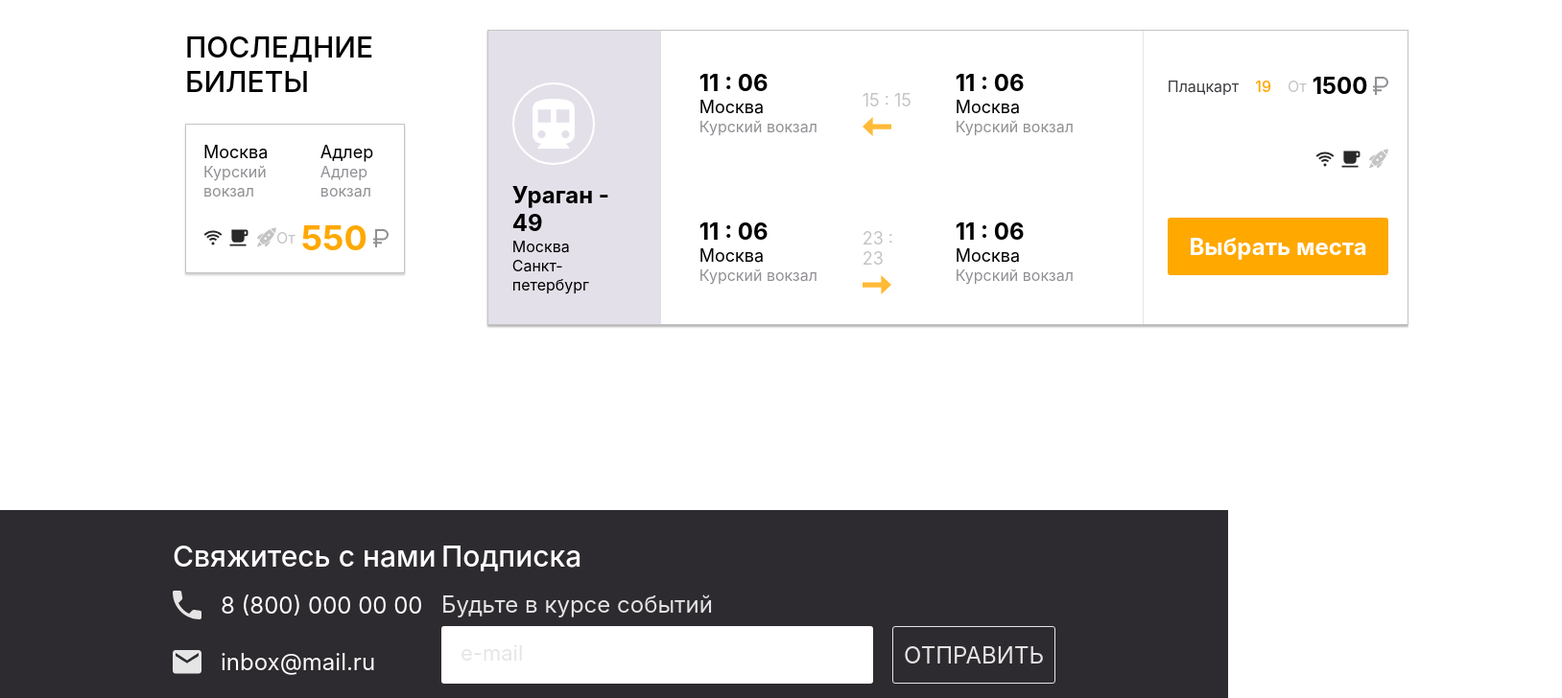
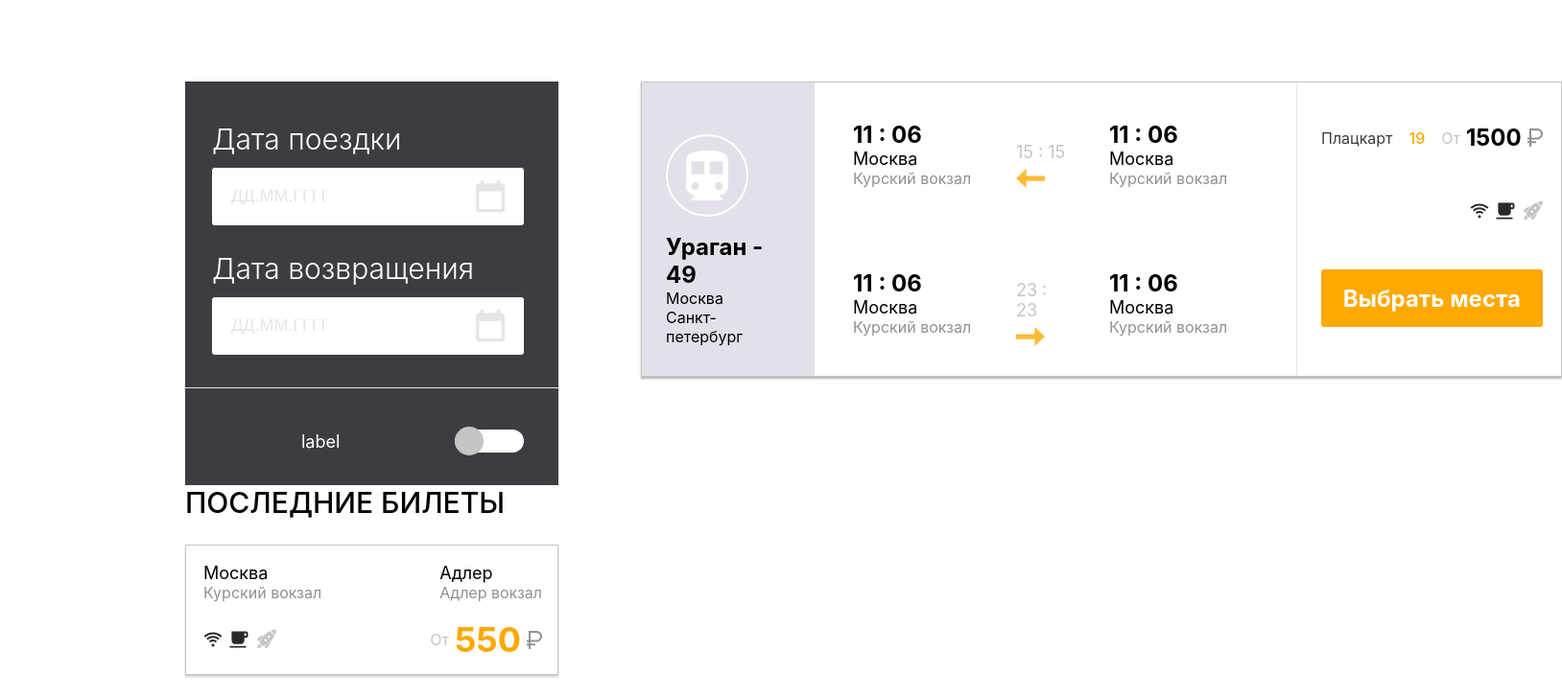
Before and after one commit to EvgeniyPryanichnikov/fe-diplom, a React (Create React App) app: page / in a window 1280 px wide. Shown: the part 660-1388 px from the top of the page at 96% size, 1628 px wide, since content can reach past the window. Built offline with nearby package versions, Linux system fonts and the light colour scheme; no server answers.

Commit message:
create switch-input(in process..)

```diff
--- a/src/App.css
+++ b/src/App.css
@@ -17,9 +17,13 @@ p {
   font-weight: 400;
 }
 
-input, button, a {
+button, a {
   all: unset;
   box-sizing: border-box
+}
+
+input {
+  border: none;
 }
 
 button {
--- a/src/components/Ui/DateSelect/DateSelect.jsx
+++ b/src/components/Ui/DateSelect/DateSelect.jsx
@@ -1,11 +1,12 @@
 import React, { useState } from  "react";
 import Calendar from 'react-calendar';
+import calendar from '../../../icons/calendar.svg'
 import 'react-calendar/dist/Calendar.css';
 import s from "./DateSelect.module.scss";
 
 
 const DateSelect = (props) => {
-  const {icon} = props
+  const label = props.label
   const [isOpen, setIsOpen] = useState(false);
   const [date, setDate] = useState(new Date());
   const [inputDate, setInputDate] = useState("");
@@ -37,6 +38,12 @@ const DateSelect = (props) => {
 
   return (
     <div className={s.select}>
+      {label &&
+        <p className={s.label}>
+          {label}
+        </p>
+      }
+
       <div className={s.inputContainer}>
         <input
           className={s.input}
@@ -47,11 +54,11 @@ const DateSelect = (props) => {
         />
 
         <button onClick={toggleCalendar}>
-          <img src={icon} alt="calendar" />
+          <img src={calendar} alt="calendar" />
         </button>
       </div>
 
-      {isOpen && <Calendar value={date} onChange={convertDate}/>}
+      {isOpen && <Calendar className={s.calendar} value={date} onChange={convertDate}/>}
     </div>
   );
 };
--- a/src/components/Ui/DateSelect/DateSelect.module.scss
+++ b/src/components/Ui/DateSelect/DateSelect.module.scss
@@ -1,5 +1,13 @@
 .select {
   position: relative;
+
+  .label {
+    color: #fff;
+    font-size: 30px;
+    font-weight: 300;
+    line-height: 35px;
+    margin-bottom: 12px;
+  }
 
   .inputContainer {
     display: flex;
@@ -22,11 +30,15 @@
     .icon {
       width: 25px;
     }
+
+    .calendar {
+      position: absolute;
+      top: 10px;
     }
-}
-// react-calendar re-style
 
     .react-calendar {
+      position: absolute;
+      top: 10px;
       width: 350px;
       max-width: 100%;
       background: white;
@@ -35,6 +47,21 @@
       font-family: Arial, Helvetica, sans-serif;
       line-height: 1.125em;
     }
+  }
+}
+// react-calendar re-style
+
+// .react-calendar {
+//   position: absolute;
+//   top: 10px;
+//   width: 350px;
+//   max-width: 100%;
+//   background: white;
+//   border: none;
+//   border-radius: 3px;
+//   font-family: Arial, Helvetica, sans-serif;
+//   line-height: 1.125em;
+// }
 
 .react-calendar--doubleView {
   width: 700px;
--- /dev/null
+++ b/src/components/Ui/SwitchInput/SwitchInput.jsx
@@ -0,0 +1,15 @@
+import React from 'react'
+import s from './SwitchInput.module.scss'
+
+const SwitchInput = ({ input, meta, label, disabled, className, icon }) => {
+  return (
+    <label className={s.switchInput}>
+      <img src={icon} alt="" />
+      <input type='checkbox'/>
+      <span className={s.label}>{'label'}</span>
+      <span className={s.control}></span>
+  </label>
+  )
+}
+
+export default SwitchInput
--- /dev/null
+++ b/src/components/Ui/SwitchInput/SwitchInput.module.scss
@@ -0,0 +1,62 @@
+.switchInput {
+  cursor: pointer;
+  margin: 0;
+  display: grid;
+  grid-template-columns: 20px 23fr 10fr;
+  align-items: center;
+  gap: 33px;
+  user-select: none;
+
+  .control {
+    display: inline-block;
+    background: #FFF;
+    border-radius: 16px;
+    width: 72px;
+    height: 24px;
+    position: relative;
+    vertical-align: middle;
+    transition: background 0.25s;
+    flex-shrink: 0;
+
+    &::before,
+    &::after {
+      content: '';
+    }
+
+    &::before {
+      width: 30px;
+      height: 30px;
+      display: block;
+      background: #C4C4C4;
+      border-radius: 50%;
+      position: absolute;
+      top: -3px;
+      left: 0px;
+      transition: left 0.25s;
+    }
+  }
+
+  input[type='checkbox'] {
+    position: absolute;
+    visibility: hidden;
+    margin: 0;
+
+    &:not(:disabled):checked + span + span {
+      background: #FCDC9D;
+    }
+
+    &:disabled:checked + span {
+      background: #FCDC9D;
+    }
+
+    &:checked + span + span::before {
+      left: 46px;
+      background:#FFA800;
+    }
+  }
+
+  .label {
+    color: #FFF;
+    font-size: 18px;
+  }
+}
--- a/src/components/common/Travel-form/Travel-form.jsx
+++ b/src/components/common/Travel-form/Travel-form.jsx
@@ -1,7 +1,6 @@
 import {React, useState} from 'react'
 
 import s from './Travel-form.module.scss'
-import calendar from '../../../icons/calendar.svg'
 import geolocation from '../../../icons/geolocation.svg'
 import { getCities } from "../../../api/cities";
 import CitySelect from '../../Ui/CitySelect/CitySelect'
@@ -51,9 +50,9 @@ const TravelForm = ({isRow}) => {
 					</p>
 
 					<div className={s.dateFields}>
-						<DateSelect icon={calendar} />
+						<DateSelect />
 
-						<DateSelect icon={calendar} />
+						<DateSelect  />
 					</div>
 				</div>
 			</div>
--- a/src/components/global/Tickets-content/Tickets-content.jsx
+++ b/src/components/global/Tickets-content/Tickets-content.jsx
@@ -3,13 +3,17 @@ import React from 'react'
 import s from './Tickets-content.module.scss'
 
 import TrainsList from './Train-selection/Trains-list/Trains-list'
+import TrainForm from './Train-selection/Train-form/Train-form'
 import LastTickets from './Train-selection/Last-tickets/Last-tickets'
 
 const TicketsContent = () => {
   return (
     <div className={s.ticketsContent}>
+       <div className={s.sidebar}>
+          <TrainForm />
 
-      <LastTickets />
+          <LastTickets />
+      </div>
 
       <TrainsList />
     </div>
--- /dev/null
+++ b/src/components/global/Tickets-content/Train-selection/Train-form/Train-form.jsx
@@ -0,0 +1,22 @@
+import React from 'react'
+import s from './Train-form.module.scss'
+import DateSelect from '../../../../Ui/DateSelect/DateSelect'
+import SwitchInput from '../../../../Ui/SwitchInput/SwitchInput'
+
+const TrainForm = () => {
+  return (
+    <div className={s.trainForm}>
+      <div className={s.dateGroup}>
+        <DateSelect label={'Дата поездки'}/>
+
+        <DateSelect label={'Дата возвращения'}/>
+      </div>
+
+      <div className={s.switchGroup}>
+        <SwitchInput />
+      </div>
+    </div>
+  )
+}
+
+export default TrainForm
--- /dev/null
+++ b/src/components/global/Tickets-content/Train-selection/Train-form/Train-form.module.scss
@@ -0,0 +1,18 @@
+.trainForm {
+  display: flex;
+  flex-direction: column;
+  background: #3E3C41;
+
+  .dateGroup {
+    display: grid;
+    gap: 28px;
+    padding: 43px 36px 34px 28px;
+  }
+
+  .switchGroup {
+    display: grid;
+    gap: 28px;
+    border-top: 1px solid #E5E5E5;
+    padding: 43px 36px 34px 68px;
+  }
+}
--- a/src/components/global/tickets-header/tickets-header.module.scss
+++ b/src/components/global/tickets-header/tickets-header.module.scss
@@ -1,5 +1,5 @@
 .ticketsHeader {
-  height: 596px;
+  height: 650px;
   background: url('../../../../public/image/header-tickets-page-background.png'), linear-gradient(to top, rgba(89, 55, 3, 0.8), rgba(69, 40, 1, 0.9));
 
   .stepsContainer {
```
Lines whose indentation alone changed are shown as unchanged.
